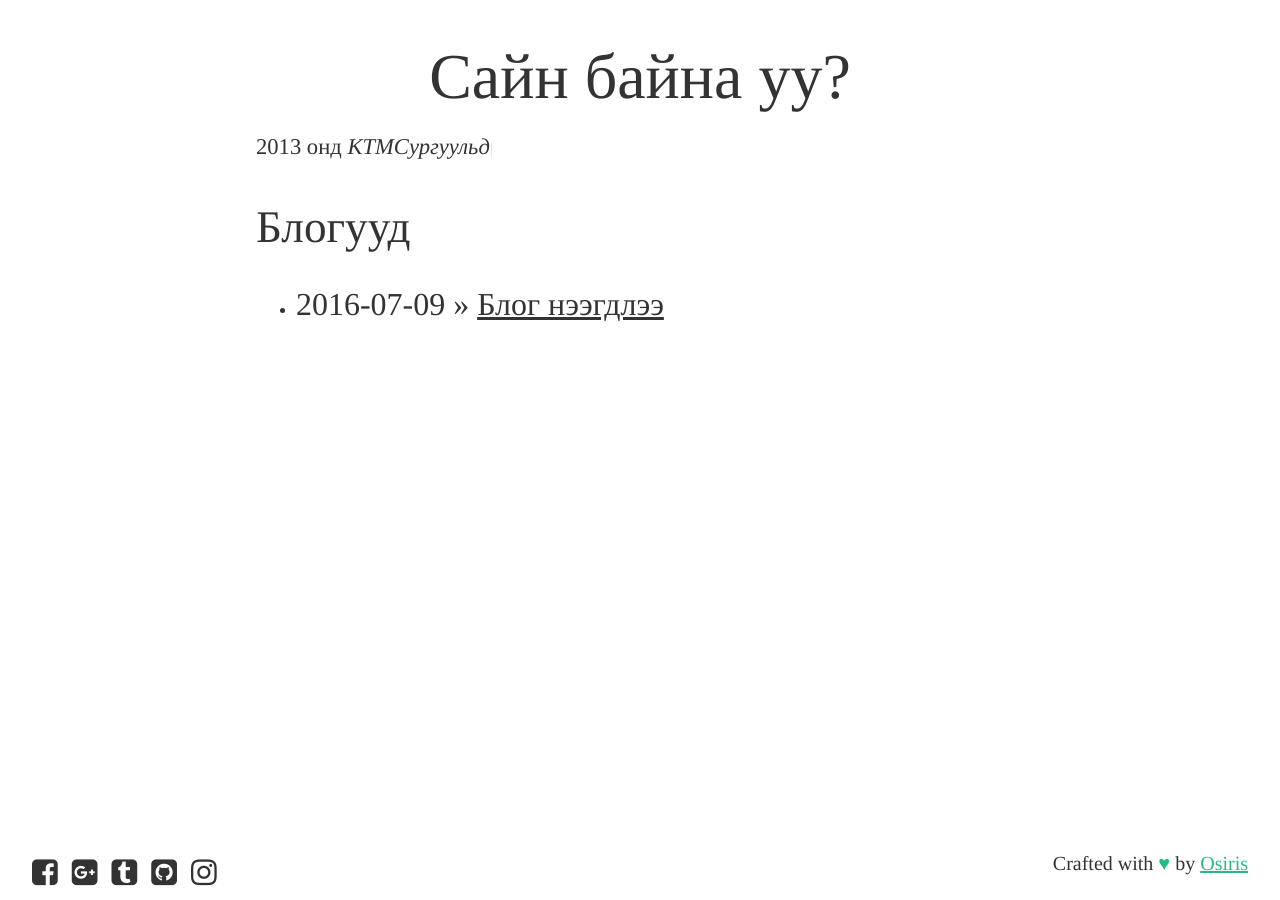
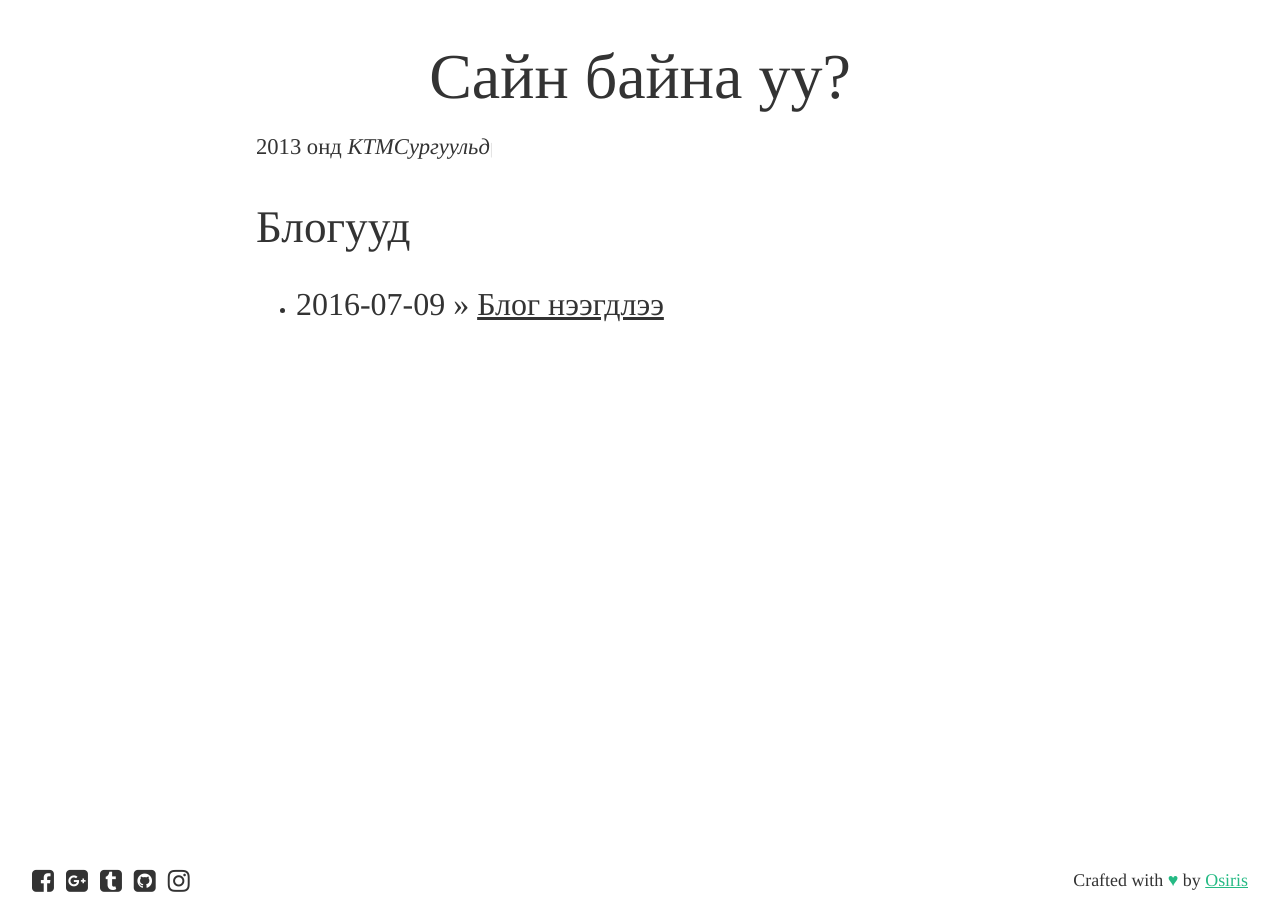
Before and after one commit to Ds3c-ctf-team/enkhee-Osiris.github.io-old, a Jekyll site: the page built from index.html, in a window 1280 px wide. Built offline with Jekyll 4.4.1, drawn with Linux system fonts in a browser that asks for light colours; nearby versions of some CDN libraries.

Commit message:
Update Layout

```diff
--- a/css/main.css
+++ b/css/main.css
@@ -73,8 +73,9 @@ a:hover {
 }
 
 .social a {
-    font-size: 30px;
-    margin-right: 10px;
+    font-size: 1.6rem;
+    margin-right: 0.5rem;
+    line-height: 1;
 }
 
 footer .grd-row-col-3-6 {
@@ -82,7 +83,8 @@ footer .grd-row-col-3-6 {
 }
 
 footer .made-by {
-    font-size: 20px;
+    font-size: 1.12rem;
+    line-height: 1.3;
 }
 
 .typed-cursor {
@@ -127,3 +129,14 @@ footer .made-by {
         opacity: 1;
     }
 }
+
+@media screen and (min-width:32rem) and (max-width:48rem) {
+
+}
+@media screen and (min-width:32rem) {
+
+}
+@media screen and (min-width:48rem) {
+
+}
+@media screen and (min-width:64rem) {
```
